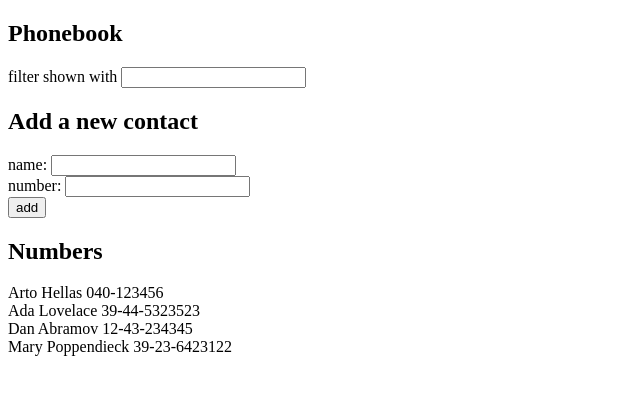
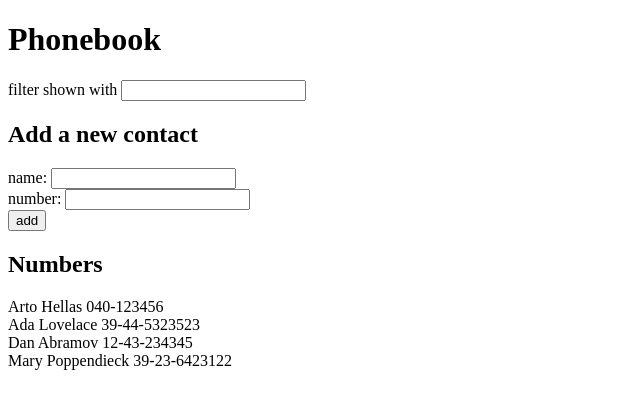
Before and after one commit to tomcheah/fullstackopen, a React (Create React App) app in the folder part2/phonebook/: page / in a window 1280 px wide. Shown: the top 408 px of the page, without its empty margins (0-640 px from the left). Built offline with nearby package versions, Linux system fonts and the light colour scheme.

Commit message:
Finish exercise 2.10

```diff
--- a/part2/phonebook/src/App.js
+++ b/part2/phonebook/src/App.js
@@ -1,16 +1,7 @@
 import { useState } from 'react'
 import { v4 as uuid } from 'uuid';
+import {Form, Filter, Persons} from './Components'
 
-
-const PersonsDisplay = ( {name, number} ) => <div>{name} {number}</div>
-
-const Filter = ({prefix, handlePrefixChange}) => {
-  return (
-    <div>
-      filter shown with <input value={prefix} onChange={handlePrefixChange} />
-    </div>
-  )
-}
 
 const App = () => {
   const [persons, setPersons] = useState([
@@ -64,22 +55,12 @@ const App = () => {
 
   return (
     <div>
-      <h2>Phonebook</h2>
+      <h1>Phonebook</h1>
       <Filter prefix={prefix} handlePrefixChange={handlePrefixChange} />
-      <h2> Add a new contact </h2>
-      <form onSubmit={addName}>
-        <div>
-          name: <input value={newName} onChange={handleNameChange} />
-        </div>
-        <div>
-          number: <input value={newNumber} onChange={handleNumberChange} />
-        </div>
-        <div>
-          <button type="submit">add</button>
-        </div>
-      </form>
+      <h2>Add a new contact </h2>
+      <Form newName={newName} newNumber={newNumber} handleNameChange={handleNameChange} handleNumberChange={handleNumberChange} addName={addName} />
       <h2>Numbers</h2>
-      {personsToShow.map(person => <PersonsDisplay key={person.id} name={person.name} number={person.number}/>)}
+      <Persons persons={personsToShow} />
     </div>
   )
 }
--- /dev/null
+++ b/part2/phonebook/src/Components.js
@@ -0,0 +1,40 @@
+const Persons = ( {persons} ) => {
+    return (
+      persons.map(person => <PersonsDisplay key={person.id} name={person.name} number={person.number}/>)
+    )
+  }
+
+const PersonsDisplay = ( {name, number} ) => <div>{name} {number}</div>
+
+const Filter = ({prefix, handlePrefixChange}) => {
+return (
+    <div>
+    filter shown with <input value={prefix} onChange={handlePrefixChange} />
+    </div>
+)
+}
+
+const Form = ({newName, newNumber, handleNameChange, handleNumberChange, addName}) => {
+return (
+    <div>
+    <form onSubmit={addName}>
+    <div>
+        name: <input value={newName} onChange={handleNameChange} />
+    </div>
+    <div>
+        number: <input value={newNumber} onChange={handleNumberChange} />
+    </div>
+    <div>
+        <button type="submit">add</button>
+    </div>
+    </form>
+</div>
+)
+}
+
+export {
+    Persons,
+    PersonsDisplay,
+    Form,
+    Filter,
+}
```
